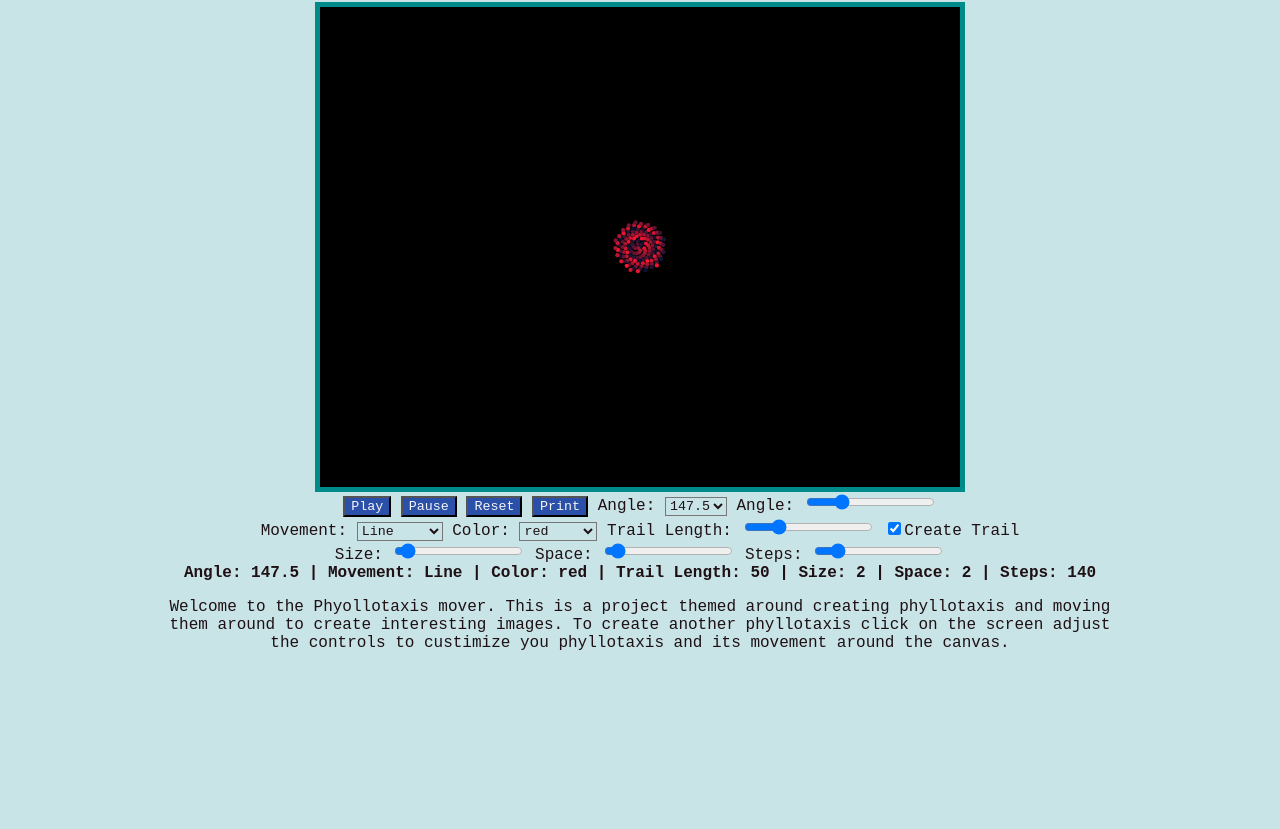
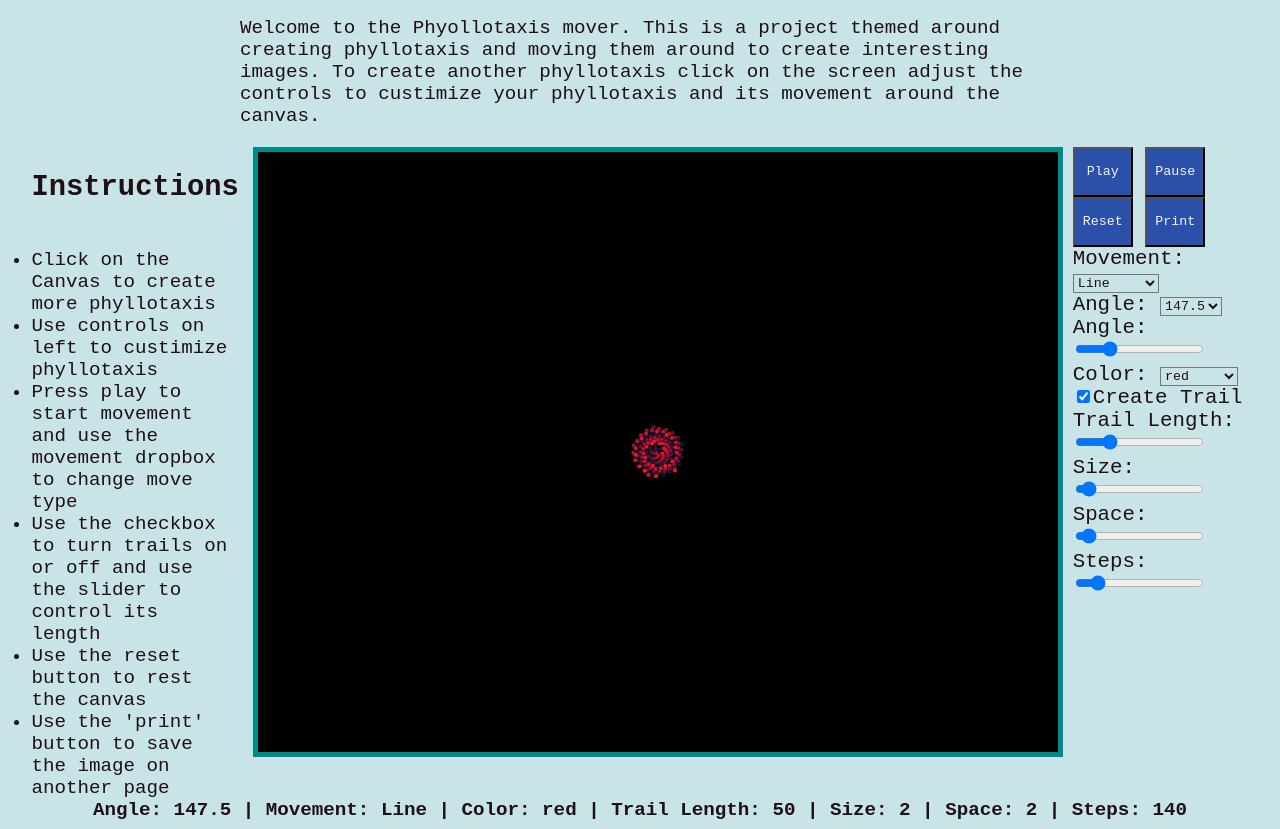
Before and after one commit to JaredDBaker/330-project-1, a plain HTML site: page index.html in a window 1280 px wide. Shown: the part 78-907 px from the top of the page. Before the commit the page ends 800 px from the top, so only its background shows below. Drawn offline with Linux system fonts and the light colour scheme.

Commit message:
Improved UI and instructions

```diff
--- a/index.html
+++ b/index.html
@@ -8,25 +8,33 @@
 
 </head>
 <body>
+
     <script src = "src/jdbLIB.js"></script>
     <script src = "src/index.js"></script>
     <h1>Phyllotaxis Mover</h1>
+    <p>Welcome to the Phyollotaxis mover.  This is a project themed around creating phyllotaxis and moving them around to create interesting images.  To create another phyllotaxis click on the screen
+        adjust the controls to custimize your phyllotaxis and its movement around the canvas.
+    </p>
+
+<div class = "container">
+
+    <div id = "instructions">
+        <h2>Instructions:</h2>
+        <ul>
+            <li>Click on the Canvas to create more phyllotaxis</li>
+            <li>Use controls on left to custimize phyllotaxis</li>
+            <li>Press play to start movement and use the movement dropbox to change move type</li>
+            <li>Use the checkbox to turn trails on or off and use the slider to control its length</li>
+            <li>Use the reset button to rest the canvas </li>
+            <li>Use the 'print' button to save the image on another page</li>
+        </ul>
+    </div>
+    <div id = "canvas">
         <canvas>Something is wrong</canvas>
-
+    </div>
 
     <div id = "controls">
         <button id="playButton">Play</button> <button id="pauseButton">Pause</button> <button id="resetButton">Reset</button> <button id = "printButton">Print</button>
-
-    <label>Angle:
-        <select id="angleChooser">
-          <option value="147.5" selected>147.5</option>
-          <option value="137.3">137.3</option>
-          <option value="137.5">137.5</option>
-          <option value="137.6">137.6</option>
-        </select>
-      </label>
-      <span><label for="angleSlider">Angle: </label><input type="range" min="1" max="200" value="50" class="slider" id="angleSlider"></span>
-
         <br>
         <label>Movement:
         <select id="chooserMover">
@@ -37,6 +45,19 @@
             <option value="starRise">StarRise</option>
         </select>
         </label>
+            <br>
+        <label>Angle:
+            <select id="angleChooser">
+            <option value="147.5" selected>147.5</option>
+            <option value="137.3">137.3</option>
+            <option value="137.5">137.5</option>
+            <option value="137.6">137.6</option>
+            </select>
+        </label>
+        <br>
+        <span><label for="angleSlider">Angle: </label><input type="range" min="1" max="200" value="50" class="slider" id="angleSlider"></span>
+        <br>
+
         <label>Color:
             <select id="colorChooser">
             <option value="red" selected>red</option>
@@ -45,13 +66,17 @@
             <option value="rainbow">Rainbow</option>
             </select>
         </label>
-
-        <span><label for="trailSlider">Trail Length: </label><input type="range" min="1" max="200" value="50" class="slider" id="trailSlider"></span>
+        <br>
         <span><input type="checkbox" id="trailCB" checked><label for="trailCB">Create Trail</label></span>
         <br>
-    <span><label for="sizeSlider">Size: </label><input type="range" min="1" max="20" value="2" class="slider" id="sizeSlider"></span>
-    <span><label for="spaceSlider">Space: </label><input type="range" min="1" max="20" value="2" class="slider" id="spaceSlider"></span>
+        <span><label for="trailSlider">Trail Length: </label><input type="range" min="1" max="200" value="50" class="slider" id="trailSlider"></span>
+
+        <br>
+        <span><label for="sizeSlider">Size: </label><input type="range" min="1" max="20" value="2" class="slider" id="sizeSlider"></span>    <br>
+        <span><label for="spaceSlider">Space: </label><input type="range" min="1" max="20" value="2" class="slider" id="spaceSlider"></span>    <br>
         <span><label for="stepSlider">Steps: </label><input type="range" min="1" max="1000" value="140" class="slider" id="stepSlider"></span>
+
+    </div>
 
 </div>
 
@@ -65,8 +90,5 @@
     <h4 id = "stepsDisplay">| Steps: 140</h4>
     </section>
 
-<p>Welcome to the Phyollotaxis mover.  This is a project themed around creating phyllotaxis and moving them around to create interesting images.  To create another phyllotaxis click on the screen
-    adjust the controls to custimize you phyllotaxis and its movement around the canvas.
-</p>
 </body>
 </html>
--- a/src/index.js
+++ b/src/index.js
@@ -5,7 +5,7 @@
     window.onload = init;
     let canvas;
     let ctx;
-    const canvasWidth = 640, canvasHeight = 480;
+    const canvasWidth = 800, canvasHeight = 600;
     let divergence = 147.5;
     let space = 2;
     let size = 2
@@ -150,7 +150,7 @@
             yDis = -5;
         }
         if(xDis > canvasWidth) xDis = -canvasWidth/2;
-        jdbLIB.updatePhyllos(xDis, yDis, canvasWidth, canvasHeight, currentMover);
+        jdbLIB.updatePhyllos(xDis, yDis, canvasWidth, canvasHeight);
         jdbLIB.drawPhyllos();
     }
 
--- a/src/jdbLIB.js
+++ b/src/jdbLIB.js
@@ -60,7 +60,7 @@
             Phyllos.push(new Phyllotaxis(ctx, centerX, centerY, divergence, space, size, steps, color));
         },
 
-        updatePhyllos(xDis, yDis, canvasWidth, canvasHeight, moveType){
+        updatePhyllos(xDis, yDis, canvasWidth, canvasHeight){
             for(let i = 0; i < Phyllos.length; i++){
                 Phyllos[i].centerX += xDis;
                 Phyllos[i].centerY += yDis;
--- a/styles/default-style.css
+++ b/styles/default-style.css
@@ -5,26 +5,54 @@
 }
 
 body{
-    max-width: 960px;
-    margin: auto;
+    font-size: 1.2rem;
+}
+h1{
     text-align: center;
 }
-
+p{
+    margin-left: auto;
+    margin-right: auto;
+    text-align: left;
+    width: 800px;
+}
 canvas{
     border: darkcyan 5px solid;
-    padding-left: 0;
-    padding-right: 0;
-    margin-left: auto;
+    margin-left: 10px;
     margin-right: auto;
-    display: block;
-    width: 640px;
+    display: flex;
 }
 button{
     background-color: #2b50aa;
     color: whitesmoke;
+    height: 50px;
+    width: 60px;
+    text-align: center;
 }
 h4{
     display:inline;
-    max-width: 1000px;
     margin: auto;
 }
+ul{
+    display:inline;
+    text-align: left;
+}
+h2{
+    text-align: left;
+}
+#controls{
+    margin-left: 10px;
+    display: block;
+    font-size: 1.3rem;
+}
+#instructions{
+    margin-left: 10%;
+    margin-right: 10px;
+}
+.container{
+    display: grid;
+    grid-template-columns: 1fr 1fr 1fr;
+}
+#stats{
+    text-align: center;
+}
```
Lines whose indentation alone changed are shown as unchanged.
